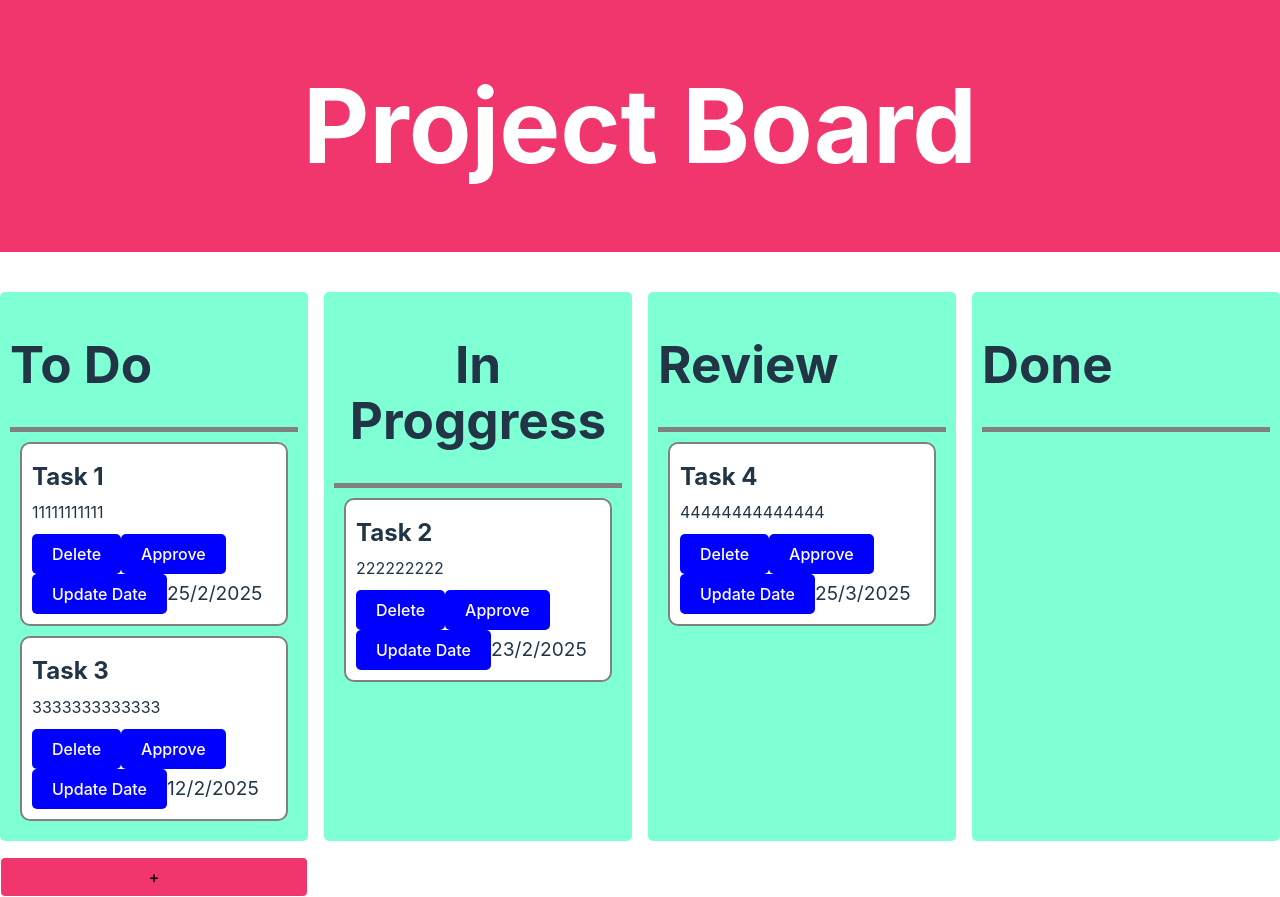
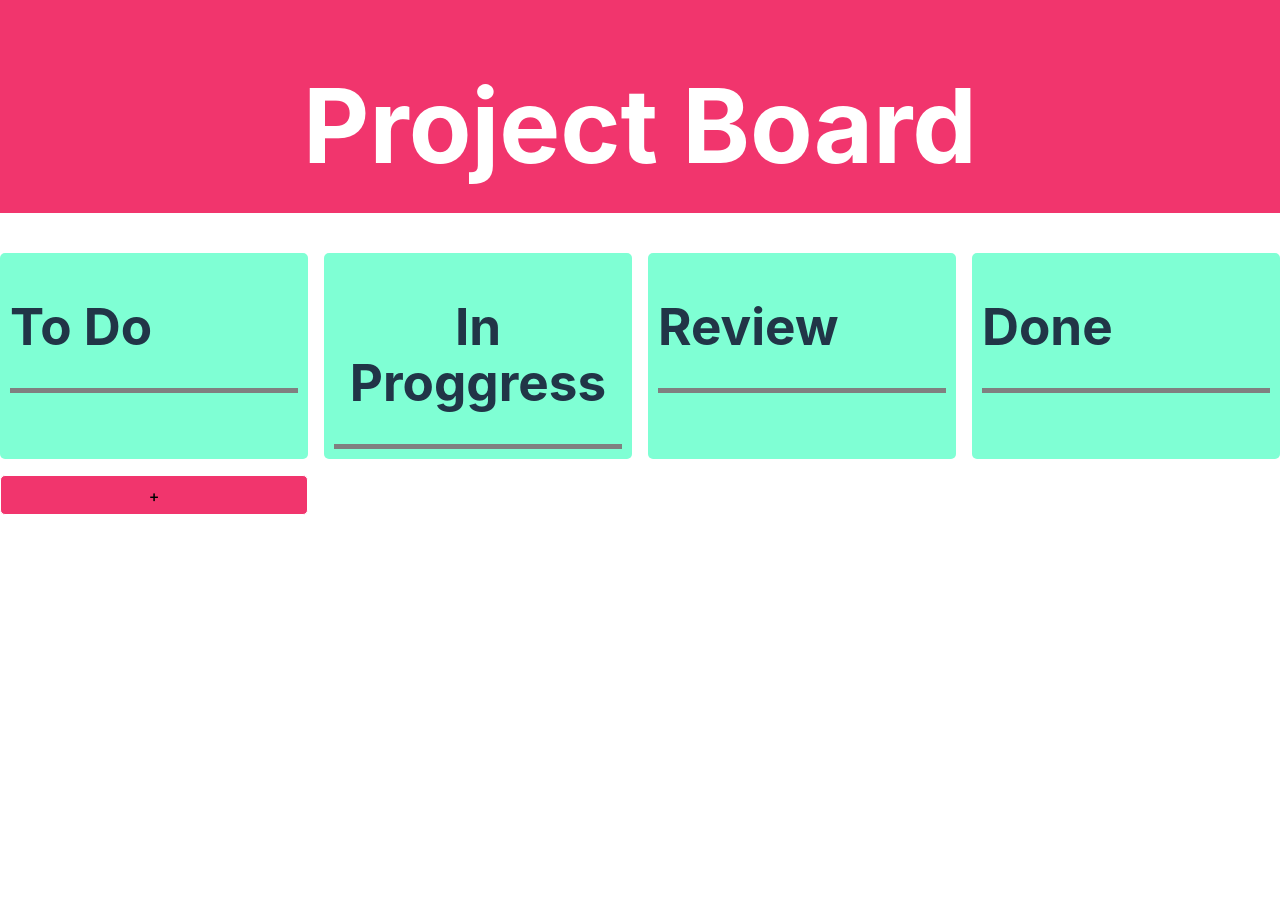
Before and after one commit to MoriyaEster/Tasks-Manager, a React (Vite) app: page / in a window 1280 px wide. After the commit the page ends 800 px from the top, so only its background shows below. Built offline with nearby package versions, Linux system fonts and the light colour scheme.

Commit message:
save in localStorage and two custom hooks

```diff
--- a/src/components/Board.jsx
+++ b/src/components/Board.jsx
@@ -1,162 +1,84 @@
-import React, { useState } from "react"
-import {BoardStyled, ButtonAddTask} from "./styles/Board.styled"
+import React, { useState, createContext, useEffect } from "react"
+import { BoardStyled, ButtonAddTask } from "./styles/Board.styled"
 import Lane from "./Lane"
-import Popup from "./Popup"
+import TaskDialog from "./TaskDialog"
 import Dialog from '@mui/material/Dialog';
 import { DndContext } from '@dnd-kit/core';
+import { use } from "react";
+import useDragAndDrop from "./useDragAndDrop";
+import useTask from "./useTask";
 
 const lanes = [
     {
         id: 1,
-        tittle: "To Do"
+        title: "To Do"
     },
     {
         id: 2,
-        tittle: "In Proggress"
+        title: "In Proggress"
     },
     {
         id: 3,
-        tittle: "Review"
+        title: "Review"
     },
     {
         id: 4,
-        tittle: "Done"
+        title: "Done"
 
     }
 ]
 
+export const TaskContext = createContext();
+
 export default function Board() {
 
-    const [counterId, setCounterId] = useState(DEFAULT_COUNTER_TASKS)
+    const { tasks, setTasks, addTask, deleteTask, approveTask } = useTask()
+    const { handleOnDragEnd } = useDragAndDrop(tasks, setTasks)
 
-    const [tasks, setTasks] = useState([
-        {
-            id: 1,
-            tittle: "Task 1",
-            body: "11111111111",
-            time: "25/2/2025",
-            laneId: 1
-        },
-        {
-            id: 2,
-            tittle: "Task 2",
-            body: "222222222",
-            time: "23/2/2025",
-            laneId: 2
-        },
-        {
-            id: 3,
-            tittle: "Task 3",
-            body: "3333333333333",
-            time: "12/2/2025",
-            laneId: 1
-        },
-        {
-            id: 4,
-            tittle: "Task 4",
-            body: "44444444444444",
-            time: "25/3/2025",
-            laneId: 3
+    const [isDialogVisible, setIsDialogVisible] = useState(false)
 
-        }
-    ])
-    const [isPopupVisible, setIsPopupVisible] = useState(false)
+    useEffect(() => {
+        const storedTasks = JSON.parse(localStorage.getItem('tasks')) || [];
+        setTasks(storedTasks);
+    }, []);
 
-
-    function handleOnDragEnd(event) {
-        const { active , over } = event
-
-        if (!over) return
-
-        const taskId = active.id
-        const laneId = over.id
-
-        setTasks(() =>
-            tasks.map((task) =>
-                task.id === taskId
-                    ? {
-                        ...task,
-                        laneId: laneId
-                    }
-                    : task
-            )
-        )
+    function handleOpenDialog() {
+        setIsDialogVisible(true)
     }
 
-    function handleApproveTask(id) {
-
-        const task = tasks.find((task) => task.id === id)
-
-        if (task && task.laneId !== 4) {
-            const newTasks = tasks.filter((task) => task.id !== id)
-            setTasks(newTasks.concat({ ...task, laneId: 4 }))
+    function handleCloseDialog() {
+        setIsDialogVisible(false)
     }
-    }
-
-    function handleDeleteTask(id) {
-        console.log(id, typeof id)
-
-        const task = tasks.find((task) => task.id === id)
-
-        if (task) {
-            const newTasks = tasks.filter((task) => task.id !== id)
-            setTasks(newTasks)
-        }
-    }
-
-    function handleAddTask(tittle, status, body, date) {
-        setCounterId((prev) => prev + 1)
-        const newTask = {
-            id: counterId,
-            tittle: tittle,
-            body: body,
-            time: date,
-            laneId: status
-        }
-        setTasks((prev) => [...prev, newTask])
-    }
-
-    function handleOpenPopup() {
-        setIsPopupVisible(true)
-    }
-
-    function handleClosePopup() {
-        setIsPopupVisible(false)
-    }
-
-
-    // console.log(new Date().toLocaleDateString())
 
     return (
         <BoardStyled>
+            <TaskContext.Provider value={{ approveTask, deleteTask }}>
                 <DndContext onDragEnd={handleOnDragEnd}>
                     {lanes.map(lane => {
                         return (
                             <Lane
                                 key={lane.id}
                                 id={lane.id}
-                            tittle={lane.tittle}
+                                title={lane.title}
                                 tasks={tasks.filter(task => task.laneId === lane.id)}
-                            handleApproveTask={handleApproveTask}
-                            handleDeleteTask={handleDeleteTask}
                             />);
                     })}
                 </DndContext>
-            {isPopupVisible &&
-                <Dialog onClose={handleClosePopup} open={true}>
-                    <Popup
-                        className="popup"
-                        handleAddTask={handleAddTask}
-                        handleClosePopup={handleClosePopup}
+            </TaskContext.Provider>
+            {
+                isDialogVisible &&
+                <TaskDialog
+                    open={true}
+                    addTask={addTask}
+                    handleCloseDialog={handleCloseDialog}
                 />
-                </Dialog>}
-            {!isPopupVisible &&
+            }
+            {
+                !isDialogVisible &&
                 <ButtonAddTask
-                    onClick={handleOpenPopup}
+                    onClick={handleOpenDialog}
                 >+</ButtonAddTask>
             }
-        </BoardStyled>
+        </BoardStyled >
     )
 }
-
-const DEFAULT_COUNTER_TASKS = 5
--- /dev/null
+++ b/src/components/DateDialog.jsx
@@ -0,0 +1,25 @@
+import React, { useState } from 'react';
+import Dialog from "@mui/material/Dialog";
+import { FormStyled, TitleStyled, InputStyled, ButtonStyled } from './styles/Dialog.styled';
+
+export default function DateDialog(props) {
+
+    const [date, setDate] = useState('');
+
+    function handleSubmit(e) {
+        e.preventDefault();
+        props.handleDateChange(date);
+        props.handleClose();
+    }
+
+    return (
+        <Dialog onClose={props.handleClose} open={true}>
+            <FormStyled onSubmit={handleSubmit}>
+                <TitleStyled>Update Date</TitleStyled>
+                <InputStyled type="date" required value={date} min={new Date().toISOString().split('T')[0]} onChange={(e) => setDate(e.target.value)} />
+                <ButtonStyled type="submit">Submit</ButtonStyled>
+                <ButtonStyled type="button" onClick={props.handleClose}>Close</ButtonStyled>
+            </FormStyled>
+        </Dialog>
+    )
+}
--- a/src/components/Header.jsx
+++ b/src/components/Header.jsx
@@ -1,9 +1,9 @@
-import { HeaderStyled } from "./styles/Header.styled"
+import { HeaderStyled, TitleStyled} from "./styles/Header.styled"
 
 export default function Header() {
     return (
         <HeaderStyled>
-            <h1>Project Board</h1>
+            <TitleStyled>Project Board</TitleStyled>
         </HeaderStyled>
     )
 }
--- a/src/components/Lane.jsx
+++ b/src/components/Lane.jsx
@@ -9,12 +9,13 @@ export default function Lane(props) {
 
     const { setNodeRef } = useDroppable({
         id: props.id
-    })
+    }
+)
 
     return (
         <LaneStyled ref={setNodeRef}>
             <LaneHeader>
-                <LaneTitle>{props.tittle}</LaneTitle>
+                <LaneTitle>{props.title}</LaneTitle>
             </LaneHeader>
 
             {props.tasks.map(task => {
@@ -22,12 +23,10 @@ export default function Lane(props) {
                     <Task
                         key={task.id}
                         id={task.id}
-                        tittle={task.tittle}
+                        title={task.title}
                         body={task.body}
                         time={task.time}
                         laneId={task.laneId}
-                        handleApproveTask={props.handleApproveTask}
-                        handleDeleteTask={props.handleDeleteTask}
                     />
                 )
             })}
--- a/src/components/Task.jsx
+++ b/src/components/Task.jsx
@@ -1,17 +1,34 @@
-import React, { useState } from "react";
+import React, { useContext, useState } from "react";
 import { TaskStyled, TimeStyled, TitleStyled, BodyStyled, ButtonStyled } from "./styles/Task.styled";
 import { useDraggable } from "@dnd-kit/core";
 import Dialog from '@mui/material/Dialog';
 import { Container } from "@mui/material";
+import { TaskContext } from "./Board";
+import DateDialog from "./DateDialog";
+
 
 export default function Task(props) {
 
-    const [time, setTime] = useState(props.time);
+    const { approveTask, deleteTask } = useContext(TaskContext);
+
+    const [date, setDate] = useState(props.time);
     const [updateDate, setUpdateDate] = useState(false);
 
-    const handleTimeChange = (date) => {
-        setTime(date);
+    const handleDateChange = (date) => {
+
+        const storedTasks = JSON.parse(localStorage.getItem("tasks")) || [];
+        const updatedTasks = storedTasks.map(task =>
+            task.id === props.id ? { ...task, time: date } : task)
+
+        localStorage.setItem("tasks", JSON.stringify(updatedTasks))
+        setDate(date)
+
     };
+
+    const handleClose = () => {
+        setUpdateDate(false);
+    };
+
 
     const { attributes, listeners, setNodeRef, transform } = useDraggable({
         id: props.id
@@ -29,21 +46,19 @@ export default function Task(props) {
 
     return (
         <TaskStyled ref={setNodeRef} {...attributes} style={style}>
-            {/* Draggable Area */}
             <div {...listeners}>
-                <TitleStyled>{props.tittle}</TitleStyled>
+                <TitleStyled>{props.title}</TitleStyled>
                 <BodyStyled>{props.body}</BodyStyled>
             </div>
 
-            <ButtonStyled onClick={() => props.handleDeleteTask(props.id)}>Delete</ButtonStyled>
-            <ButtonStyled onClick={() => props.handleApproveTask(props.id)}>Approve</ButtonStyled>
+            <ButtonStyled onClick={() => deleteTask(props.id)}>Delete</ButtonStyled>
+            <ButtonStyled onClick={() => approveTask(props.id)}>Approve</ButtonStyled>
             <ButtonStyled onClick={() => setUpdateDate(true)}>Update Date</ButtonStyled>
 
 
-            {updateDate ?
-                <Dialog onClose={() => setUpdateDate(false)} open={updateDate}
-                    handleTimeChange={handleTimeChange} /> :
-                <TimeStyled>{time}</TimeStyled>}
+            {updateDate
+                && <DateDialog open={updateDate} handleDateChange={handleDateChange} handleClose={handleClose} />}
+            <TimeStyled>{date}</TimeStyled>
         </TaskStyled>
     )
 }
--- a/src/components/Popup.jsx
+++ b/src/components/TaskDialog.jsx
@@ -1,8 +1,8 @@
 import React, { useState } from 'react';
-import { PopupStyled, LabelStyled, TitleStyled, InputStyled, TextareaStyled, SelectStyled, ButtonStyled } from './styles/Popup.styled';
+import { DialogStyled, LabelStyled, TitleStyled, FormStyled, InputStyled, TextareaStyled, SelectStyled, ButtonStyled } from './styles/Dialog.styled';
 
-export default function Popup(props) {
-    const [tittle, setTittle] = useState('');
+export default function TaskDialog(props) {
+    const [title, settitle] = useState('');
     const [status, setStatus] = useState(1);
     const [body, setBody] = useState('');
     const [date, setDate] = useState('');
@@ -24,22 +24,22 @@ export default function Popup(props) {
 
     function handleSubmit(e) {
         e.preventDefault();
-        props.handleAddTask(tittle, status, body, date);
-        props.handleClosePopup();
+        props.addTask(title, status, body, date);
+        props.handleCloseDialog();
     }
 
     return (
-        <PopupStyled>
+        <DialogStyled open={props.open} onClose={props.handleCloseDialog}>
 
             <TitleStyled>Add Task</TitleStyled>
 
-            <form className="add-task-form" onSubmit={handleSubmit}>
+            <FormStyled onSubmit={handleSubmit}>
                 <LabelStyled>Title</LabelStyled>
                 <InputStyled
                     type="text"
                     required
-                    value={tittle}
-                    onChange={(e) => setTittle(e.target.value)}
+                    value={title}
+                    onChange={(e) => settitle(e.target.value)}
                 />
 
                 <LabelStyled>Status</LabelStyled>
@@ -72,8 +72,8 @@ export default function Popup(props) {
                 />
 
                 <ButtonStyled type="submit">Add</ButtonStyled>
-                <ButtonStyled type="button" onClick={props.handleClosePopup}>Close</ButtonStyled>
-            </form>
-        </PopupStyled>
+                <ButtonStyled type="button" onClick={props.handleCloseDialog}>Close</ButtonStyled>
+            </FormStyled>
+        </DialogStyled>
     );
 }
--- a/src/components/styles/Header.styled.jsx
+++ b/src/components/styles/Header.styled.jsx
@@ -2,8 +2,12 @@ import styled from 'styled-components';
 
 export const HeaderStyled = styled.div`
     background-color: #f1356d;
-    color: #fff;
     font-size: xx-large;
     padding: 1px;
     text-align: center;
 `;
+
+export const TitleStyled = styled.h1`
+    margin-bottom: 30px;
+    color: #fff;
+`;
--- /dev/null
+++ b/src/components/useDragAndDrop.jsx
@@ -0,0 +1,25 @@
+import React, { useCallback } from "react"
+
+export default function useDragAndDrop(tasks, setTasks) {
+
+    const handleOnDragEnd = useCallback((event) => {
+        const { active, over } = event
+
+        if (!over) return
+
+        const taskId = active.id
+        const laneId = over.id
+
+        setTasks((tasks) => {
+            const updatedTasks = tasks.map((task) =>
+                task.id === taskId ? { ...task, laneId: laneId } : task
+            )
+
+            localStorage.setItem("tasks", JSON.stringify(updatedTasks))
+
+            return updatedTasks;
+        });
+    }, [setTasks])
+
+    return { handleOnDragEnd }
+}
--- /dev/null
+++ b/src/components/useTask.jsx
@@ -0,0 +1,51 @@
+import { useState } from "react";
+
+export default function useTask() {
+
+    const [tasks, setTasks] = useState(() => {
+        return JSON.parse(localStorage.getItem("tasks")) || []
+    })
+
+    const [counterId, setCounterId] = useState((JSON.parse(localStorage.getItem("tasks")) || []).length)
+
+    const addTask = (title, status, body, date) => {
+        setCounterId((prev) => prev + 1)
+        const newTask = {
+            id: counterId,
+            title: title,
+            body: body,
+            time: date,
+            laneId: status
+        }
+
+        const updatedTasks = [...tasks, newTask];
+        localStorage.setItem("tasks", JSON.stringify(updatedTasks));
+        setTasks(updatedTasks);
+
+        console.log(localStorage.getItem("tasks"))
+
+    }
+
+    const deleteTask = (id) => {
+        const task = tasks.find((task) => task.id === id)
+
+        if (task) {
+            const newTasks = tasks.filter((task) => task.id !== id)
+            localStorage.setItem("tasks", JSON.stringify(newTasks));
+            setTasks(newTasks)
+        }
+    }
+
+    const approveTask = (id) => {
+        const task = tasks.find((task) => task.id === id)
+
+        if (task && task.laneId !== 4) {
+            const newTasks = tasks.filter((task) => task.id !== id)
+            localStorage.setItem("tasks", JSON.stringify(newTasks.concat({ ...task, laneId: 4 })))
+            setTasks(newTasks.concat({ ...task, laneId: 4 }))
+        }
+    }
+
+    return { tasks, setTasks, addTask, deleteTask, approveTask }
+
+}
```
Also changed, not shown: src/components/PopupDate.jsx (deleted, +0 -30 lines), src/components/styles/Dialog.styled.jsx (renamed from src/components/styles/Popup.styled.jsx, +7 -1 lines). Lines whose indentation alone changed are shown as unchanged.
